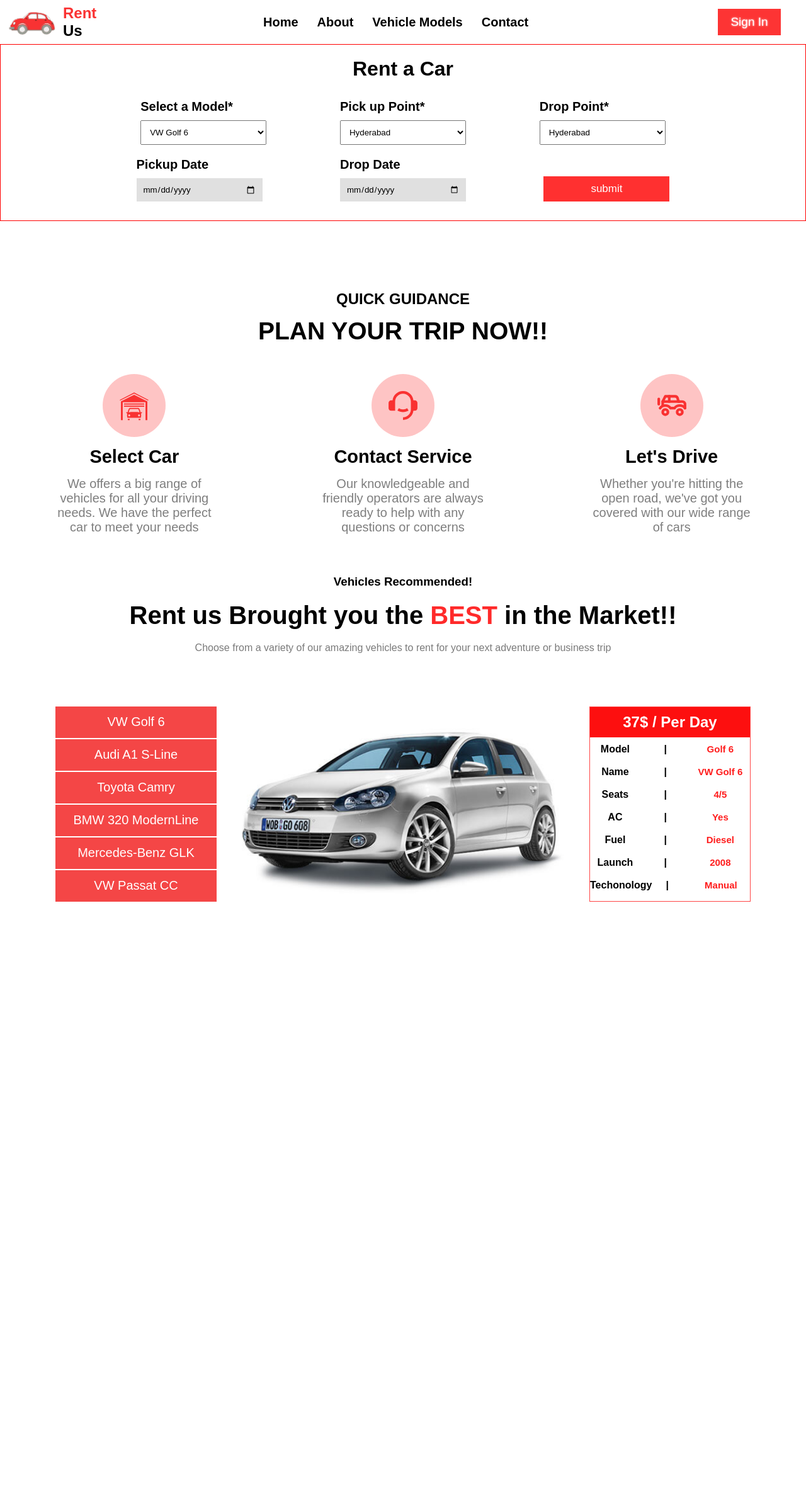
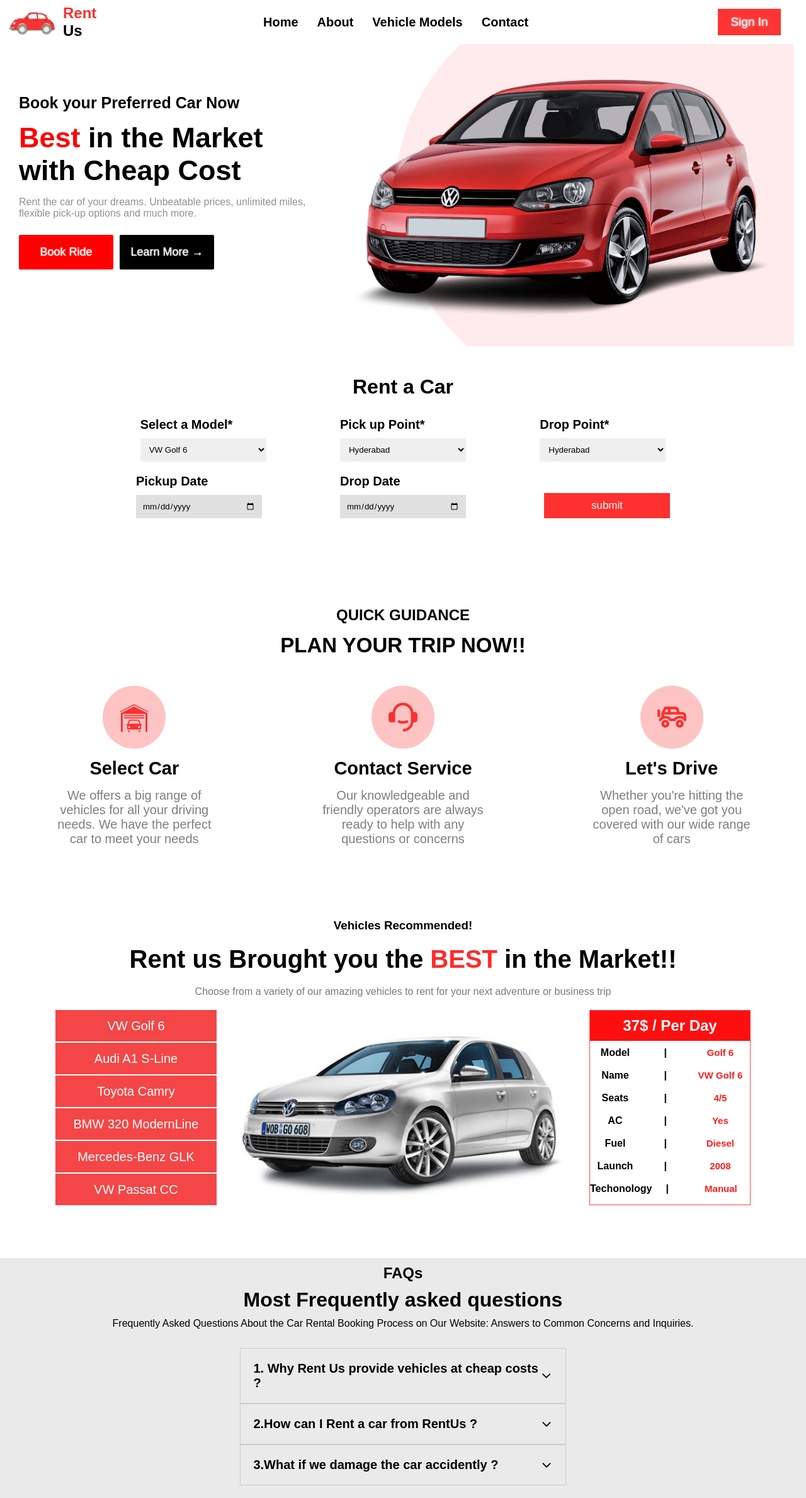
Before and after one commit to fardeen210702/Car-rental, a React (Vite) app: page / in a window 1280 px wide. Shown: the whole page at 63% size. Before the commit the page ends 1452 px from the top, so only its background shows below. Built offline with nearby package versions, Linux system fonts and the light colour scheme; a web font is replaced by a local one.

Commit message:
added new components

```diff
--- a/src/App.css
+++ b/src/App.css
@@ -202,7 +202,7 @@
     font-size: 24px;
 }
 .upperinfo >h1{
-    font-size: 39px;
+    font-size: 33px;
 }
 .aboutplanning > .bottominfo{
     display: flex;
@@ -335,7 +335,7 @@
     font-size: 15px;
 }
 .upperdetailofcar{
-    margin: 5% 0;
+    margin-top: 9% ;
     display: flex;
     flex-direction: column;
     width: 100%;
@@ -506,7 +506,7 @@
     box-shadow: 0 0 2px red, inset 0 0 rgb(248, 58, 58);
 }
 .selectcar{
-    border: 1px solid red;
+    /* border: 1px solid red; */
     width: 100%;
     display: flex;
     flex-direction: column;
@@ -519,6 +519,8 @@
  /* border: 1px solid black; */
  display: flex;
  flex-direction: column;
+ background-color: white;
+
  align-items: center;
  padding: 10px;
 }
@@ -536,7 +538,7 @@
     flex-wrap: wrap;
 }
 .MAINOPTIONS >.options > select{
-    /* border: 1px solid green; */
+    border: none;
     padding: 10px;
     width: 200px;
 }
@@ -655,3 +657,141 @@
     height: 100%;
     object-fit: contain;
 }
+.landingpage{
+    width: 100%;
+    height: 480px;
+    padding:  0 20px;
+    display: flex;
+    margin-bottom: 2%;
+
+}
+.landingpage > .leftlanding{
+width: 40%;
+height: 100%;
+/* border: 1px solid red; */
+padding: 10px;
+display: flex;align-items: center;
+}
+.landingpage > .rightlanding{
+width: 60%;
+position: relative;
+overflow: hidden;
+height: 100%;
+/* border: 1px solid red; */
+
+}
+.rightlanding > img{
+    width: 100%;
+height: 100%;
+    object-fit: contain;
+}
+.rightlanding > .circle{
+    border-radius: 50%;
+/* border: 1px solid red;     */
+position: absolute;
+padding: 30px 0;
+top: -24%;
+left: 15%;
+z-index: -1;
+background-color: rgba(254, 0, 0, 0.08);
+width: 800px;
+height: 700px;
+}
+.leftlanding > .innerlanding{
+    height: 70%;
+    width: 100%;
+display: flex;flex-direction: column;
+gap: 15px;
+    /* border: 1px solid red; */
+}
+.leftlanding > .innerlanding >h4 {
+    font-weight: 600;
+    font-size: 25px;
+}
+.leftlanding > .innerlanding >h2{
+    font-size: 45px;
+
+}
+.leftlanding > .innerlanding >h2 > span{
+    color: red;
+
+}
+.innerlanding > p{
+    color: rgb(145, 145, 145);
+}
+.innerlanding > .btns{
+    margin: 10px 0;
+    display: flex;
+    gap: 10px;
+}
+.btns > button{
+    width: 150px;
+    padding: 15px 15px;
+    font-size: 18px;
+    border: none;
+    outline: none;
+    color: white;
+    background-color: red;
+    text-shadow: 0 0 2px white;
+    border-radius: 2px;
+}
+.btns > button:hover{
+ box-shadow: 0 0 2px red;
+}
+ .btns >    .btn2{
+    background-color: black;
+    border: 2px solid black;
+}
+ .btns >    .btn2:hover{
+    background-color: rgb(255, 255, 255);
+    color: black;
+    transition: all .2s ease;
+    border: 2px solid black;
+ box-shadow: 0 0 2px rgb(255, 255, 255);
+
+}
+.frequentlyasked{
+    width: 100%;
+    flex-direction: column;
+    height: min-content;
+    /* border: 1px solid red; */
+    background-color: #eaeaea;
+    padding: 10px;
+    display: flex;
+    margin-top: 5%;
+    gap: 20px;
+    align-items: center;
+    justify-content: center;
+}
+.frequentlyasked > .questions{
+    display: flex;
+    flex-direction: column;
+    align-items: center;
+    gap: 10px;
+}
+.frequentlyasked > .innerasked{
+    padding: 10px;
+    width: 70%;
+    display: flex;
+   align-items: center;
+    flex-direction: column;
+    /* border: 1px solid red; */
+}
+.innerasked > details{
+    border: 1px solid rgba(154, 154, 154, 0.393);
+    width: 60%;
+    cursor: pointer;
+    padding: 20px;
+
+}
+details > summary{
+    font-size: 20px;
+    font-weight: 600;
+    display: flex;
+    align-items: center;
+    justify-content: space-between;
+}
+details > p{
+    padding: 10px;
+   color: rgb(147, 147, 147);
+}
--- /dev/null
+++ b/src/components/FrequentlyAsked.jsx
@@ -0,0 +1,32 @@
+import { IoIosArrowDown } from "react-icons/io";
+
+function FrequentlyAsked() {
+
+    return (
+        <div className='frequentlyasked'>
+            <div className="questions">
+                <h2> FAQs</h2>
+                <h1> Most Frequently asked questions</h1>
+                <p>Frequently Asked Questions About the Car Rental Booking Process on Our Website: Answers to Common Concerns and Inquiries.</p>
+            </div>
+            <div className="innerasked">
+                <details>
+                    <summary> 1.  Why Rent Us provide vehicles at cheap costs ? <IoIosArrowDown/>  </summary>
+                    <p>Providing vehicles at cheap costs could be attributed to various factors, such as promotional offers, discounts, seasonal sales, or a desire to capture a larger market share by offering competitive pricing strategies. Additionally, it might be a way for businesses to clear inventory or attract budget-conscious consumers.</p>
+                </details>
+                <details>
+                    <summary> 2.How can I Rent a car from RentUs ? <IoIosArrowDown/>  </summary>
+                    <p>There's a step by step process available on how you can rent car through Rent Us in about section. and to order your car you can simply fillout the details on the home page</p>
+                </details>
+                <details>
+                    <summary> 3.What if we damage the car accidently ?  <IoIosArrowDown/>  </summary>
+                    <p>Nothing to worry.. all you need to do is to pay the charges of rented car and damaged parts😁</p>
+                </details>
+
+            </div>
+
+        </div>
+    )
+}
+
+export default FrequentlyAsked
--- /dev/null
+++ b/src/components/LandingPage.jsx
@@ -0,0 +1,30 @@
+import React from 'react'
+import Landing from '../Images/Landing.png'
+
+function LandingPage() {
+  return (
+    <div className='landingpage'>
+        <div className="leftlanding">
+            <div className="innerlanding">
+            <h4>Book your Preferred Car Now</h4>
+            <h2><span>Best</span> in the Market with Cheap Cost</h2>
+            <p>Rent the car of your dreams. Unbeatable prices, unlimited miles, flexible pick-up options and much more.</p>
+            <div className="btns">
+                <button>Book Ride</button>
+                <button className='btn2'>Learn More <span>→</span></button>
+            </div>
+
+
+            </div>
+        </div>
+        <div className="rightlanding">
+            <div className="circle"></div>
+            <img src={Landing} alt="" />
+
+        </div>
+
+    </div>
+  )
+}
+
+export default LandingPage
--- a/src/pages/Home.jsx
+++ b/src/pages/Home.jsx
@@ -2,13 +2,17 @@
 import AboutPlanning from '../components/AboutPlanning'
 import CarPick from '../components/CarPick'
 import SelectCar from '../components/SelectCar'
+import LandingPage from '../components/LandingPage'
+import FrequentlyAsked from '../components/FrequentlyAsked'
 
 function Home() {
   return (
     <>
+    <LandingPage/>
       <SelectCar />
       <AboutPlanning />
       <CarPick />
+    <FrequentlyAsked/>
 
     </>
   )
--- a/src/responsiveness/phone.css
+++ b/src/responsiveness/phone.css
@@ -1,10 +1,13 @@
 @media only screen and (max-width:480px){
-
+    /* .header{
+        background-color: white;
+    } */
     .secondnav{
         display: none;
     }
     nav > li{
         display: flex;
+        z-index: 10;
     }
     .second-responsive-nav{
         height: 400px   ;
@@ -13,7 +16,7 @@
         position: absolute;
 justify-content: space-around;
         top: 0%;
-        /* padding:5%; */
+        padding:5% 0 0 0 ;
         left: 0%;
         background-color: white;
         width: 100%;
@@ -188,4 +191,40 @@
  .filleddetails >.innerfilleddetails > h1{
     font-size: 17px;
 }
+.landingpage{
+    height: min-content;
 }
+ .landingpage >.leftlanding{
+    width: 100%;
+}
+.leftlanding > .innerlanding >h4{
+    font-size: 20px;
+}
+.leftlanding > .innerlanding >h2{
+    font-size: 25px;
+}
+.innerlanding > .btns > button{
+    width: 100px;
+    padding: 10px 1px;
+    font-size: 14px;
+}
+.rightlanding{
+    display: none;
+}
+.frequentlyasked > .questions > h1{
+    font-size: 25px;
+}
+.questions>p{
+    text-align: center;
+    color: rgb(165, 165, 165);
+}
+.frequentlyasked > .innerasked{
+    width: 100%;
+    padding: 1px;
+}
+.innerasked > details{
+width: 100%;}
+details > summary{
+    font-size: 15px;
+}
+}
```
Also changed, not shown: src/Images/Landing.png (added).
